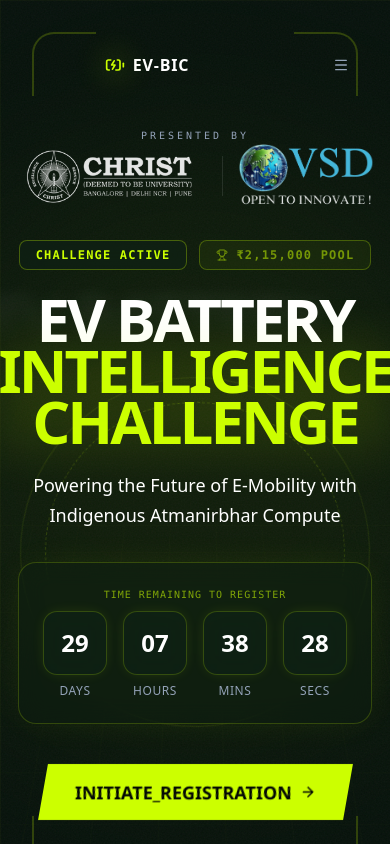
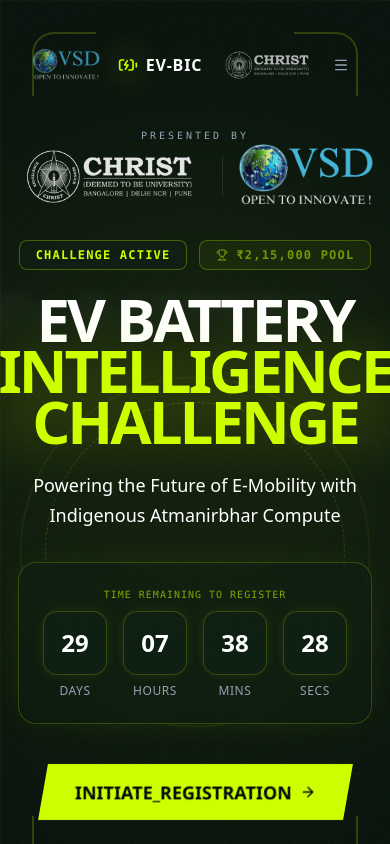
Before and after one commit to AdharshJolly/EV-BIC, a Next.js app: page / in a window 390 px wide. Shown: the top 844 px of the page. Built offline with nearby package versions, Linux system fonts and the light colour scheme.

Commit message:
Your commit message here

```diff
--- a/src/components/Navbar.tsx
+++ b/src/components/Navbar.tsx
@@ -88,7 +88,7 @@
               alt="VSD"
               width={40}
               height={40}
-              className="h-8 w-auto hidden sm:block opacity-70 hover:opacity-100 transition-opacity"
+              className="h-8 w-auto opacity-70 hover:opacity-100 transition-opacity"
             />
           </div>
 
@@ -153,7 +153,7 @@
               alt="CHRIST University"
               width={40}
               height={40}
-              className="h-8 w-auto hidden md:block opacity-70 hover:opacity-100 transition-opacity"
+              className="h-8 w-auto opacity-70 hover:opacity-100 transition-opacity"
             />
           </div>
 
```
